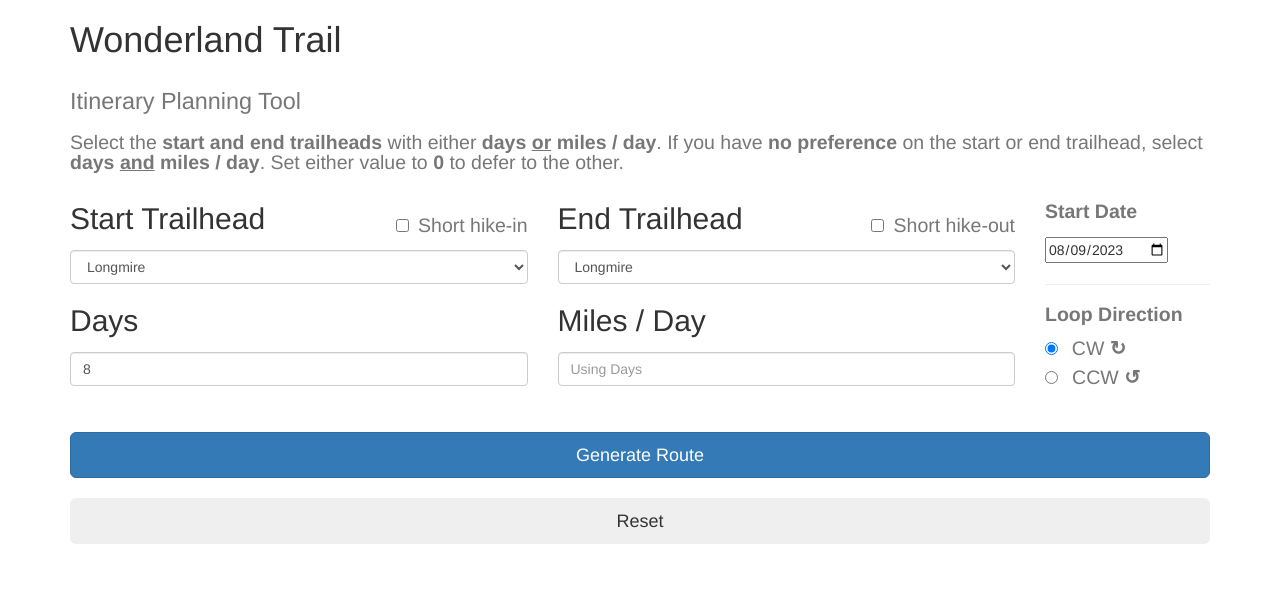
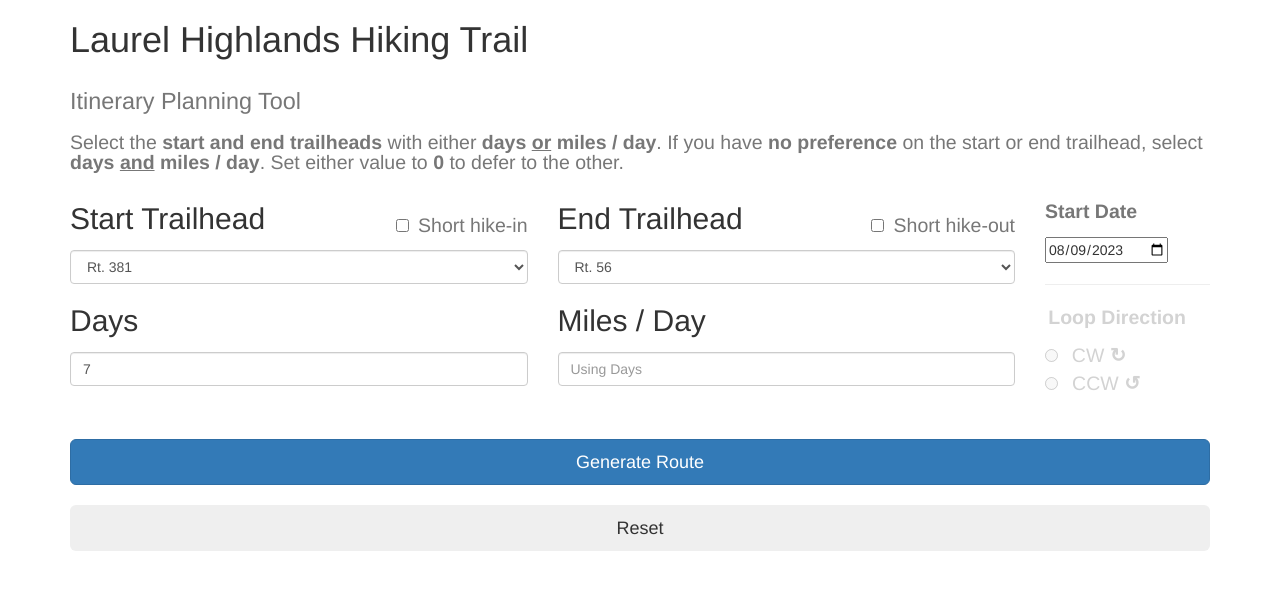
Before and after one commit to amccafferty42/trailtuner, a plain HTML site: page index.html in a window 1280 px wide. Drawn offline with nearby package versions, Linux system fonts and the light colour scheme.

Commit message:
change disabled loop direction to light gray

```diff
--- a/index.html
+++ b/index.html
@@ -56,13 +56,13 @@
                     <hr id="break">
 
                     <div id="loop-direction-form" class="form-check">
-                        <label class="form-check-label" id="loop-direction-label" title="Select which direction to travel around loop"><h2 class="loop-direction"><small><strong>Loop Direction</strong></small></h2></label>
+                        <label class="loop-direction form-check-label" title="Select which direction to travel around loop"><h2><small><strong class="loop-direction-label">Loop Direction</strong></small></h2></label>
                         <br>
                         <input class="form-check-input" type="radio" name="direction" id="cw" value="cw" title="Clockwise" disabled>
-                        <label class="loop-direction form-check-label" for="cw" title="Clockwise"><h2 class="loop-direction"><small>&nbsp;CW<strong>&nbsp;↻</strong></small></h2></label>
+                        <label class="loop-direction form-check-label" for="cw" title="Clockwise"><h2 class="loop-direction"><small class="loop-direction-label">&nbsp;CW<strong>&nbsp;↻</strong></small></h2></label>
                         <br>
                         <input class="form-check-input" type="radio" name="direction" id="ccw" value="ccw" title="Counter-clockwise" disabled>
-                        <label class="loop-direction form-check-label" for="ccw" title="Counter-clockwise"><h2 class="loop-direction"><small>&nbsp;CCW<strong>&nbsp;↺</strong></small></h2></label>
+                        <label class="loop-direction form-check-label" for="ccw" title="Counter-clockwise"><h2 class="loop-direction"><small class="loop-direction-label">&nbsp;CCW<strong>&nbsp;↺</strong></small></h2></label>
                      </div>
                 </div>
             </div>
--- a/lhht.js
+++ b/lhht.js
@@ -1,175 +1,175 @@
 let route;
 let isPositiveDirection;
+const trail = {
+    name: 'Laurel Highlands Hiking Trail',
+    length: 70,
+    circuit: false,
+    trailheads: [
+        {
+            name: "Rt. 381 Trailhead",
+            mile: 0.0
+        },
+        {
+            name: "Rt. 653 Trailhead",
+            mile: 18.9
+        },
+        {
+            name: "Rt. 31 Trailhead",
+            mile: 30.9
+        },
+        {
+            name: "Rt. 30 Trailhead",
+            mile: 45.6
+        },
+        {
+            name: "Rt. 271 Trailhead",
+            mile: 56.8
+        },
+        {
+            name: "Rt. 56 Trailhead",
+            mile: 70.0
+        }
+    ],
+    campsites: [
+        {
+            name: "Ohiopyle Shelter Area",
+            mile: 6.3
+        },
+        {
+            name: "Rt. 653 Shelter Area",
+            mile: 18.5
+        },
+        {
+            name: "Grindle Ridge Shelter Area",
+            mile: 24.0
+        },
+        {
+            name: "Rt. 31 Shelter Area",
+            mile: 32.5
+        },
+        {
+            name: "Turnpike Shelter Area",
+            mile: 38.2
+        },
+        {
+            name: "Rt. 30 Shelter Area",
+            mile: 46.5
+        },
+        {
+            name: "Rt. 271 Shelter Area",
+            mile: 56.5
+        },
+        {
+            name: "Rt. 56 Shelter Area",
+            mile: 64.9
+        }
+    ]
+}
 // const trail = {
-//     name: 'Laurel Highlands Hiking Trail',
-//     length: 70,
-//     circuit: false,
+//     name: 'Wonderland Trail',
+//     length: 84.7,
+//     circuit: true,
 //     trailheads: [
 //         {
-//             name: "Rt. 381 Trailhead",
+//             name: "Longmire Trailhead",
 //             mile: 0.0
 //         },
 //         {
-//             name: "Rt. 653 Trailhead",
-//             mile: 18.9
+//             name: "Mowich Lake Trailhead",
+//             mile: 31.5
 //         },
 //         {
-//             name: "Rt. 31 Trailhead",
-//             mile: 30.9
+//             name: "White River Trailhead",
+//             mile: 55
+//         }
+//     ],
+//     campsites:[
+//         {
+//             name: "Pyramid Creek",
+//             mile: 3.0
 //         },
 //         {
-//             name: "Rt. 30 Trailhead",
-//             mile: 45.6
+//             name: "Devil's Dream",
+//             mile: 5.2
 //         },
 //         {
-//             name: "Rt. 271 Trailhead",
-//             mile: 56.8
+//             name: "South Puyallup River",
+//             mile: 11.2
 //         },
 //         {
-//             name: "Rt. 56 Trailhead",
-//             mile: 70.0
-//         }
-//     ],
-//     campsites: [
-//         {
-//             name: "Ohiopyle Shelter Area",
-//             mile: 6.3
+//             name: "Klapatche Park",
+//             mile: 15.0
 //         },
 //         {
-//             name: "Rt. 653 Shelter Area",
-//             mile: 18.5
+//             name: "North Puyallup River",
+//             mile: 17.5
 //         },
 //         {
-//             name: "Grindle Ridge Shelter Area",
-//             mile: 24.0
+//             name: "Golden Lakes",
+//             mile: 22.1
 //         },
 //         {
-//             name: "Rt. 31 Shelter Area",
-//             mile: 32.5
+//             name: "South Mowich River",
+//             mile: 27.9
 //         },
 //         {
-//             name: "Turnpike Shelter Area",
-//             mile: 38.2
+//             name: "Mowich Lake Campground",
+//             mile: 31.5
 //         },
 //         {
-//             name: "Rt. 30 Shelter Area",
-//             mile: 46.5
+//             name: "Ipsut Creek Campground",
+//             mile: 36.1
 //         },
 //         {
-//             name: "Rt. 271 Shelter Area",
-//             mile: 56.5
+//             name: "Carbon River",
+//             mile: 39.3
 //         },
 //         {
-//             name: "Rt. 56 Shelter Area",
-//             mile: 64.9
+//             name: "Dick Creek",
+//             mile: 40.5
+//         },
+//         {
+//             name: "Mystic Camp",
+//             mile: 43.9
+//         },
+//         {
+//             name: "Granite Creek",
+//             mile: 47.4
+//         },
+//         {
+//             name: "Sunrise Camp",
+//             mile: 51.7
+//         },
+//         {
+//             name: "White River Campground",
+//             mile: 55.0
+//         },
+//         {
+//             name: "Summerland",
+//             mile: 61.6
+//         },
+//         {
+//             name: "Indian Bar",
+//             mile: 65.8
+//         },
+//         {
+//             name: "Nickle Creek",
+//             mile: 72.0
+//         },
+//         {
+//             name: "Maple Creek",
+//             mile: 75.0
+//         },
+//         {
+//             name: "Paradise River",
+//             mile: 81.3
+//         },
+//         {
+//             name: "Cougar Rock Campground",
+//             mile: 83.4
 //         }
 //     ]
 // }
-const trail = {
-    name: 'Wonderland Trail',
-    length: 84.7,
-    circuit: true,
-    trailheads: [
-        {
-            name: "Longmire Trailhead",
-            mile: 0.0
-        },
-        {
-            name: "Mowich Lake Trailhead",
-            mile: 31.5
-        },
-        {
-            name: "White River Trailhead",
-            mile: 55
-        }
-    ],
-    campsites:[
-        {
-            name: "Pyramid Creek",
-            mile: 3.0
-        },
-        {
-            name: "Devil's Dream",
-            mile: 5.2
-        },
-        {
-            name: "South Puyallup River",
-            mile: 11.2
-        },
-        {
-            name: "Klapatche Park",
-            mile: 15.0
-        },
-        {
-            name: "North Puyallup River",
-            mile: 17.5
-        },
-        {
-            name: "Golden Lakes",
-            mile: 22.1
-        },
-        {
-            name: "South Mowich River",
-            mile: 27.9
-        },
-        {
-            name: "Mowich Lake Campground",
-            mile: 31.5
-        },
-        {
-            name: "Ipsut Creek Campground",
-            mile: 36.1
-        },
-        {
-            name: "Carbon River",
-            mile: 39.3
-        },
-        {
-            name: "Dick Creek",
-            mile: 40.5
-        },
-        {
-            name: "Mystic Camp",
-            mile: 43.9
-        },
-        {
-            name: "Granite Creek",
-            mile: 47.4
-        },
-        {
-            name: "Sunrise Camp",
-            mile: 51.7
-        },
-        {
-            name: "White River Campground",
-            mile: 55.0
-        },
-        {
-            name: "Summerland",
-            mile: 61.6
-        },
-        {
-            name: "Indian Bar",
-            mile: 65.8
-        },
-        {
-            name: "Nickle Creek",
-            mile: 72.0
-        },
-        {
-            name: "Maple Creek",
-            mile: 75.0
-        },
-        {
-            name: "Paradise River",
-            mile: 81.3
-        },
-        {
-            name: "Cougar Rock Campground",
-            mile: 83.4
-        }
-    ]
-}
 
 // Select DOM elements
 const selectStart = document.getElementById('start');
@@ -184,7 +184,10 @@ const inputCCW = document.getElementById('ccw');
 const title = document.getElementById('title');
 const table = document.getElementById('table');
 const tableBody = document.getElementById('table-body');
-const loopDirection = document.getElementById('loop-direction-label');
+const loopDirectionLabel = document.getElementsByClassName('loop-direction-label');
+const loopDirectionCWLabel = document.getElementById('loop-direction-cw');
+const loopDirectionCCWLabel = document.getElementById('loop-direction-ccw');
+
 
 reset();
 appendPos();
@@ -634,12 +637,13 @@ function reset() {
     inputMiles.value = "";
     inputMiles.placeholder = "Using Days";
     inputShortHikeIn.checked = false;
+    inputShortHikeOut.checked = false;
     inputCW.disabled = trail.circuit ? false : true;
     inputCCW.disabled = trail.circuit ? false : true;
     inputCW.checked = trail.circuit ? true : false;
     inputCCW.checked = false;
-    loopDirection.innerHTML = trail.circuit ? '<h2><small><strong>Loop Direction</strong></small></h2>' : '<h2><small><strong><s>Loop Direction</s></strong></small></h2>';
-    if (!trail.circuit) loopDirection.classList.remove('strikethrough');
+    if (!trail.circuit) for (element of loopDirectionLabel) element.classList.add('lightgray');
+    if (trail.circuit) for (element of loopDirectionLabel) element.classList.remove('lightgray');
     table.style.visibility = 'hidden';
     title.scrollIntoView({behavior: 'smooth'});
 }
--- a/main.css
+++ b/main.css
@@ -1,3 +1,7 @@
+.lightgray {
+    color: lightgray !important;
+}
+
 .title {
     display: flex;
 }
```
